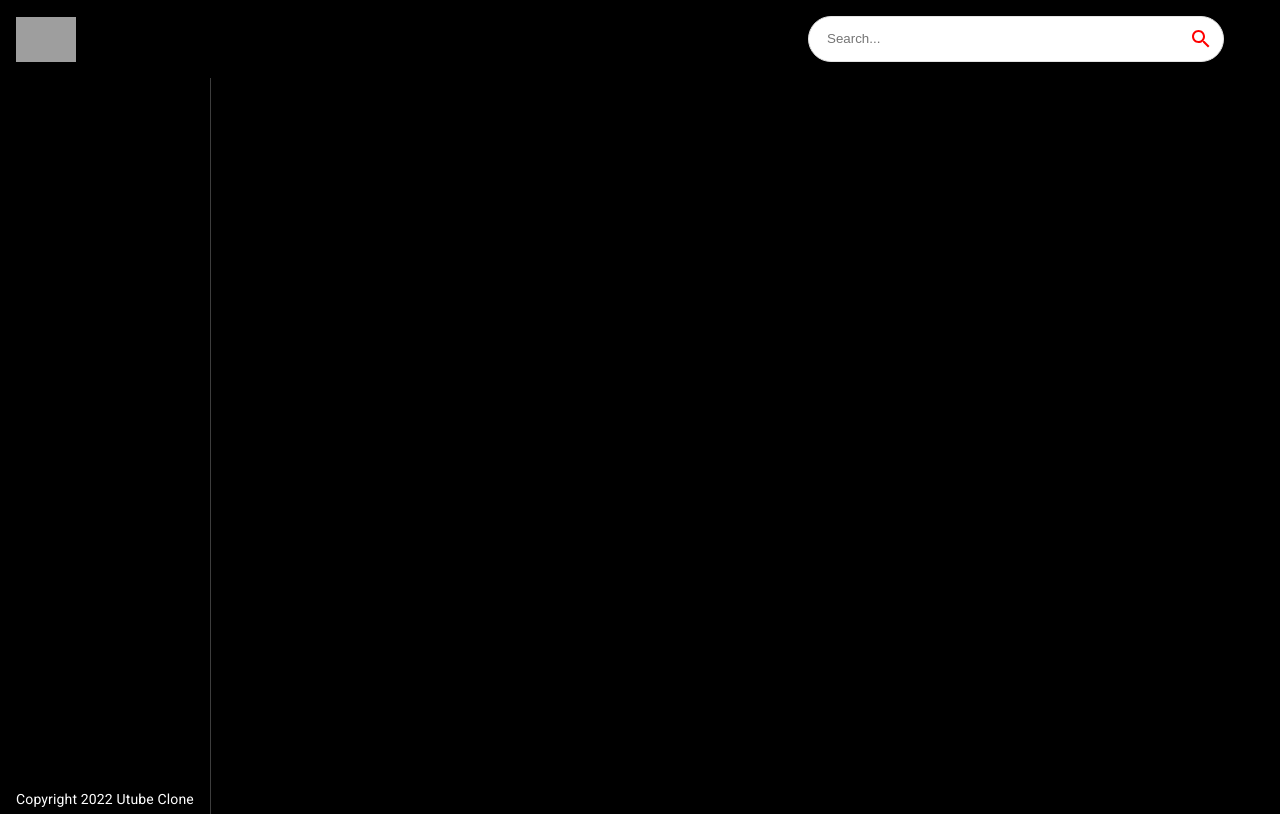
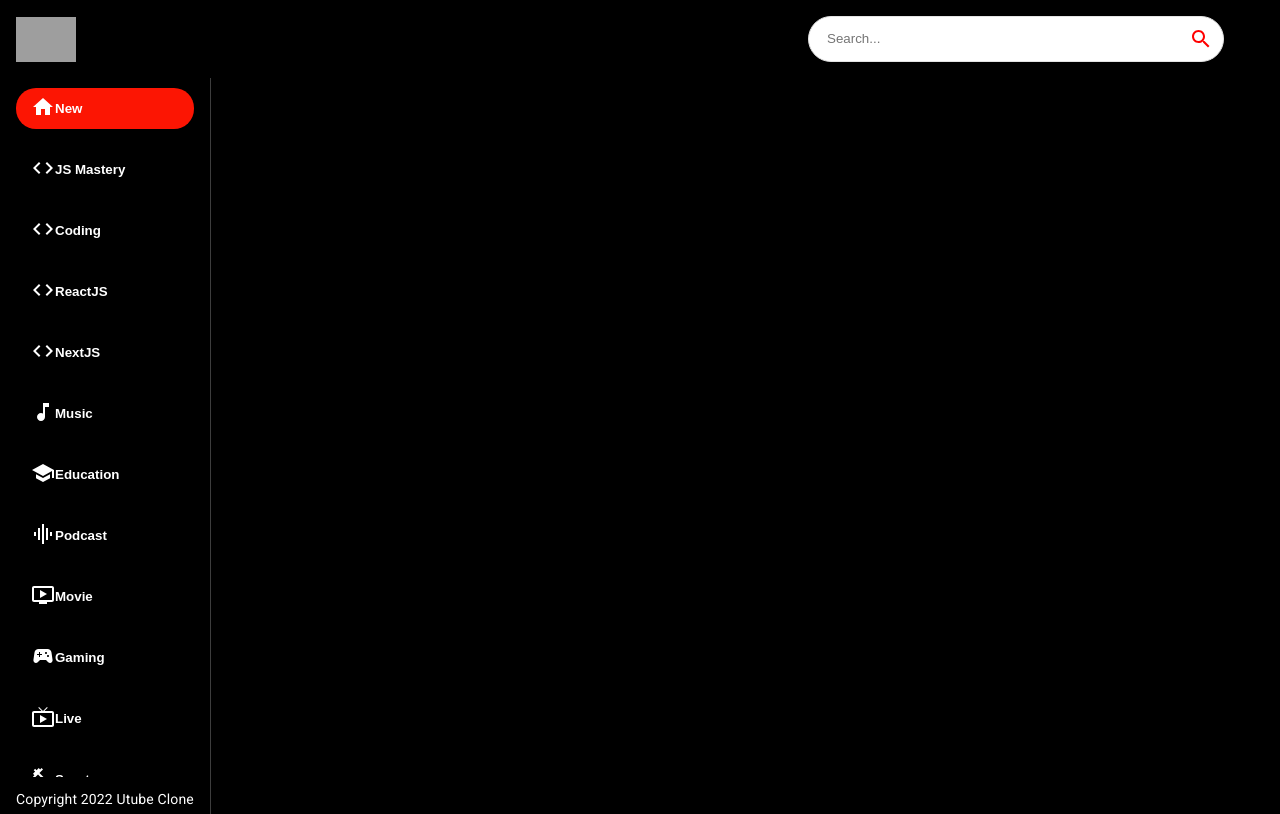
Before and after one commit to V5NEXT/youtube-clone, a React (Create React App) app: page / in a window 1280 px wide. Built offline with nearby package versions, Linux system fonts and the light colour scheme; grey boxes are pictures that could not be loaded.

Commit message:
Intermediate Commit

```diff
--- a/src/components/Sidebar.jsx
+++ b/src/components/Sidebar.jsx
@@ -9,8 +9,8 @@ const Sidebar = () => (
                               flexDirection: {md : 'column'}}}>
    {categories.map((category)=>(
     <button className='category-btn'
-    style={{background: category.name === selectedCategory && 'FC1503'}}>
-      <span>{category.icon}</span>
+    style={{background: category.name === selectedCategory && '#FC1503', color: 'white'}} key={category.name}>
+      <span style={{background: category.name === selectedCategory && '#FC1503', color: 'white'}}>{category.icon}</span>
       <span>{category.name}</span>
     </button>
    ))}
```
